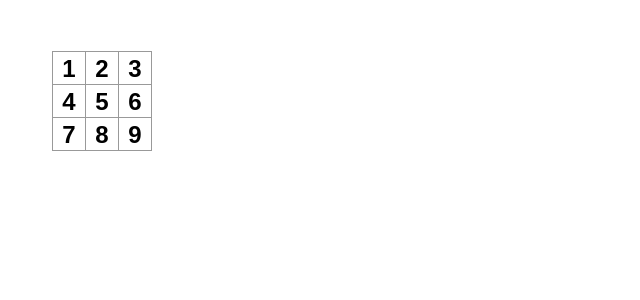
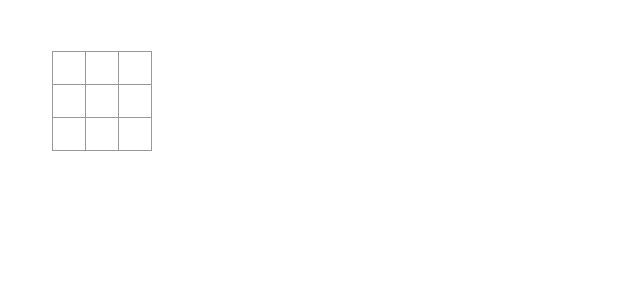
Before and after one commit to rominaD-R/my-react-app, a React (Vite) app: page / in a window 1280 px wide. Shown: the top 300 px of the page, without its empty margins (0-640 px from the left). Built offline with nearby package versions, Linux system fonts and the light colour scheme.

Commit message:
Importing useState and using it correctly within the Square function

```diff
--- a/src/App.jsx
+++ b/src/App.jsx
@@ -1,9 +1,11 @@
-// import { useState } from 'react'
+import { useState } from 'react'
 // import reactLogo from './assets/react.svg'
 // import viteLogo from '/vite.svg'
 import './App.css'
 
-function Square({ value }) {
+function Square() {
+  const [value, setValue] = useState(null);
+
   function handleClick() {
     console.log('clicked!');
   }
```
